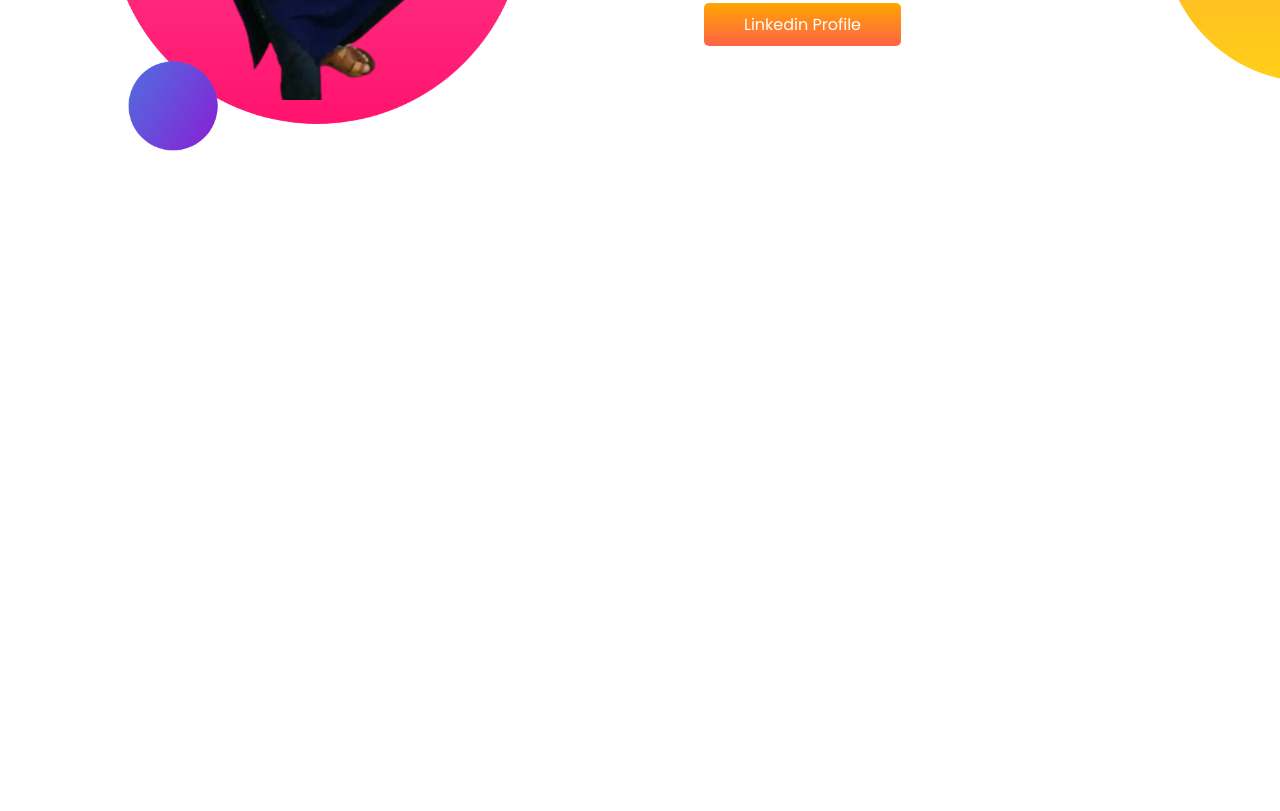
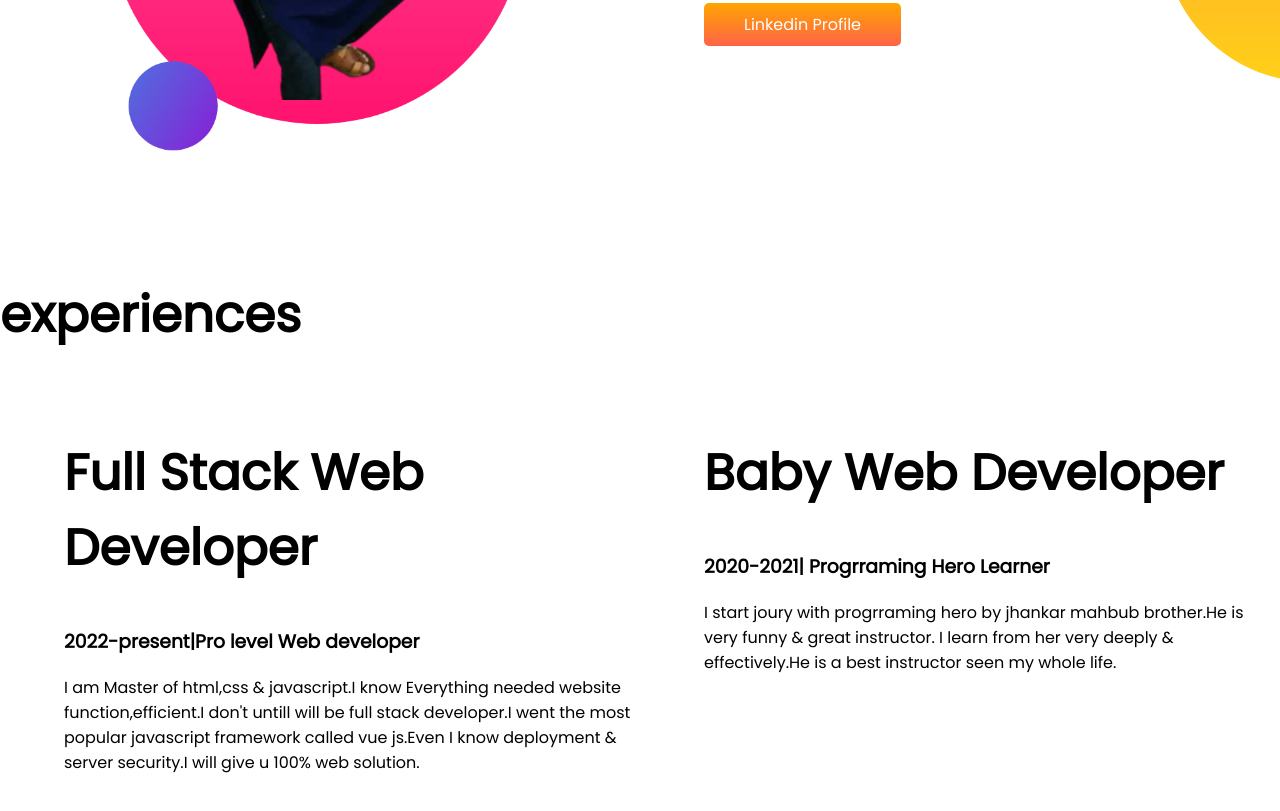
Before and after one commit to MarketerMonirul/developer-profolio, a plain HTML site: page index.html in a window 1280 px wide. Shown: the part 875-1686 px from the top of the page. Before the commit the page ends 1153 px from the top, so only its background shows below. Drawn offline with Linux system fonts and the light colour scheme.

Commit message:
second one

```diff
--- a/index.html
+++ b/index.html
@@ -13,7 +13,7 @@
 </head>
 
 <body>
-    <section class="top-banner">
+    <section class="top-banner felixible-container">
         <div class="half-width">
             <h1>Welcome To </h1>
             <h1><span class="orange-color">Md Monirul </span>world!</h1>
@@ -29,7 +29,7 @@
             <img src="Background.png" alt="">
         </div>
     </section>
-    <section class="dream-big">
+    <section class="dream-big felixible-container">
         <div class="half-width">
             <img src="my-bg2.png" alt="">
         </div>
@@ -43,6 +43,26 @@
                 Profile</a>
         </div>
     </section>
+    <section class="experience-area">
+        <h1>experiences</h1>
+        <div class="felixible-container">
+            <div class="half-width">
+                <h1>Full Stack Web Developer</h1>
+                <h3>2022-present|Pro level Web developer</h3>
+                <p>I am Master of html,css & javascript.I know Everything needed website function,efficient.I don't
+                    untill
+                    will be full stack developer.I went the most popular javascript framework called vue js.Even I know
+                    deployment & server security.I will give u 100% web solution.</p>
+            </div>
+            <div class="half-width">
+                <h1>Baby Web Developer</h1>
+                <h3>2020-2021| Progrraming Hero Learner</h3>
+                <p>I start joury with progrraming hero by jhankar mahbub brother.He is very funny & great instructor. I
+                    learn from her very deeply & effectively.He is a best instructor seen my whole life.</p>
+            </div>
+        </div>
+
+    </section>
 
 </body>
 
--- a/style.css
+++ b/style.css
@@ -12,7 +12,7 @@ h1 {
 
 }
 
-section {
+.felixible-container {
     display: flex;
     margin-bottom: 120px;
 }
```
